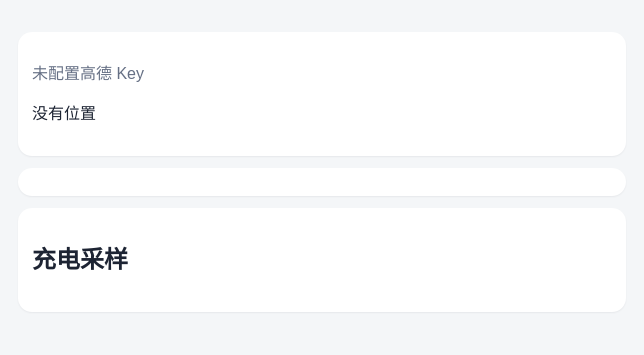
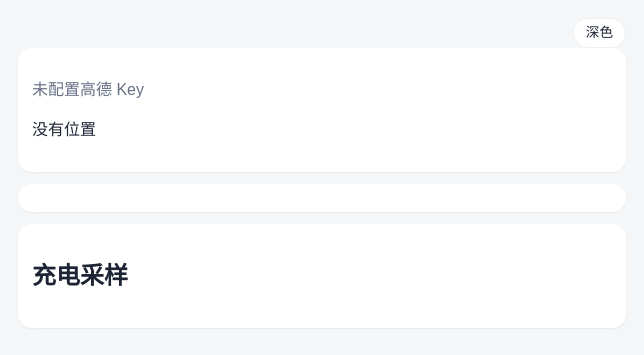
Before and after one commit to AemonCao/teslaslip, a Python web app: template app/templates/charge.html in a window 1280 px wide. Shown: the top 355 px of the page, without its empty margins (318-962 px from the left). Run offline with Jinja, Linux system fonts and the light colour scheme; the template is opened without the code that fills it, so the values that code supplies are empty.

Commit message:
✨ feat(page): 为出门页和充电页添加深色样式与手动切换

```diff
--- /dev/null
+++ b/app/templates/_theme_head.html
@@ -0,0 +1,75 @@
+<script>
+(function () {
+  try {
+    if (localStorage.getItem("teslaslip-theme") === "dark") {
+      document.documentElement.setAttribute("data-theme", "dark");
+    }
+  } catch (e) {}
+})();
+</script>
+<style>
+  :root {
+    color-scheme: light;
+    --bg: #f4f6f8;
+    --text: #1d2433;
+    --muted: #667085;
+    --card: #fff;
+    --line: #eef1f4;
+    --shadow: 0 1px 2px rgba(16, 24, 40, 0.06);
+    --surface: #f8fafc;
+    --accent: #175cd3;
+    --dest: #8a5a00;
+    --ink: #344054;
+  }
+  html[data-theme="dark"] {
+    color-scheme: dark;
+    --bg: #12151c;
+    --text: #e8eaed;
+    --muted: #9aa3b2;
+    --card: #1c212b;
+    --line: #2a3140;
+    --shadow: 0 1px 2px rgba(0, 0, 0, 0.35);
+    --surface: #171c26;
+    --accent: #7aa2f7;
+    --dest: #e8b86d;
+    --ink: #d0d5dd;
+  }
+  * { box-sizing: border-box; }
+  body {
+    margin: 0;
+    font: 16px/1.5 "PingFang SC", "Noto Sans SC", "Microsoft YaHei", sans-serif;
+    color: var(--text);
+    background: var(--bg);
+  }
+  main { max-width: 640px; margin: 0 auto; padding: 16px; }
+  h1 { font-size: 1.35rem; margin: 0 0 8px; }
+  .muted, .note { color: var(--muted); }
+  .card {
+    background: var(--card);
+    border-radius: 14px;
+    padding: 14px;
+    margin: 0 0 12px;
+    box-shadow: var(--shadow);
+  }
+  .row { display: flex; justify-content: space-between; gap: 12px; padding: 7px 0; border-bottom: 1px solid var(--line); }
+  .row span:last-child { text-align: right; }
+  .top { display: flex; align-items: flex-start; justify-content: space-between; gap: 12px; }
+  .titles { min-width: 0; }
+  .theme-toggle {
+    flex: none;
+    margin-top: 2px;
+    border: 1px solid var(--line);
+    background: var(--card);
+    color: var(--text);
+    border-radius: 999px;
+    padding: 4px 12px;
+    font: inherit;
+    font-size: 0.85rem;
+    cursor: pointer;
+  }
+  svg { background: var(--surface); border-radius: 10px; }
+  polyline[data-dashed="0"] { stroke: var(--accent); }
+  polyline[data-dashed="1"] { stroke: var(--muted); }
+  text[data-label="parking"] { fill: var(--ink); }
+  circle[data-kind="charge-point"] { fill: var(--accent); }
+</style>
--- /dev/null
+++ b/app/templates/_theme_toggle.html
@@ -0,0 +1,24 @@
+<button type="button" class="theme-toggle" id="theme-toggle" aria-pressed="false">深色</button>
+<script>
+(function () {
+  var btn = document.getElementById("theme-toggle");
+  function dark() {
+    return document.documentElement.getAttribute("data-theme") === "dark";
+  }
+  function sync() {
+    var on = dark();
+    btn.textContent = on ? "浅色" : "深色";
+    btn.setAttribute("aria-pressed", on ? "true" : "false");
+  }
+  btn.addEventListener("click", function () {
+    if (dark()) document.documentElement.removeAttribute("data-theme");
+    else document.documentElement.setAttribute("data-theme", "dark");
+    try {
+      localStorage.setItem("teslaslip-theme", dark() ? "dark" : "light");
+    } catch (e) {}
+    sync();
+    document.dispatchEvent(new Event("teslaslip-theme"));
+  });
+  sync();
+})();
+</script>
--- a/app/templates/charge.html
+++ b/app/templates/charge.html
@@ -3,36 +3,22 @@
 <head>
   <meta charset="utf-8">
   <meta name="viewport" content="width=device-width, initial-scale=1">
+  {% include "_theme_head.html" %}
   <title>充电</title>
   <style>
-    :root { color-scheme: light; }
-    * { box-sizing: border-box; }
-    body {
-      margin: 0;
-      font: 16px/1.5 "PingFang SC", "Noto Sans SC", "Microsoft YaHei", sans-serif;
-      color: #1d2433;
-      background: #f4f6f8;
-    }
-    main { max-width: 640px; margin: 0 auto; padding: 16px; }
-    h1 { font-size: 1.35rem; margin: 0 0 8px; }
-    .muted, .note { color: #667085; }
-    .card {
-      background: #fff;
-      border-radius: 14px;
-      padding: 14px;
-      margin: 0 0 12px;
-      box-shadow: 0 1px 2px rgba(16, 24, 40, 0.06);
-    }
-    .row { display: flex; justify-content: space-between; gap: 12px; padding: 7px 0; border-bottom: 1px solid #eef1f4; }
-    .row span:last-child { text-align: right; }
-    svg { width: 100%; height: 180px; background: #f8fafc; border-radius: 10px; }
+    svg { width: 100%; height: 180px; }
     #map { width: 100%; height: 220px; border-radius: 10px; }
   </style>
 </head>
 <body>
 <main>
-  <h1>{{ v.title }}</h1>
-  <p class="muted">{{ v.address }}</p>
+  <div class="top">
+    <div class="titles">
+      <h1>{{ v.title }}</h1>
+      <p class="muted">{{ v.address }}</p>
+    </div>
+    {% include "_theme_toggle.html" %}
+  </div>
   <section class="card">
     {% if v.amap_key %}
       <div id="map"></div>
@@ -43,16 +29,24 @@
       <script src="{{ v.amap_src | safe }}"></script>
       <script>
         const point = JSON.parse(document.getElementById("charge-point").textContent);
+        function amapStyle() {
+          return document.documentElement.getAttribute("data-theme") === "dark"
+            ? "amap://styles/dark"
+            : "amap://styles/normal";
+        }
         if (point) {
-          const map = new AMap.Map("map", {viewMode: "2D", zoom: 15, center: point.path});
+          const map = new AMap.Map("map", {viewMode: "2D", zoom: 15, center: point.path, mapStyle: amapStyle()});
           map.add(new AMap.Marker({position: point.path}));
+          document.addEventListener("teslaslip-theme", function () {
+            map.setMapStyle(amapStyle());
+          });
         }
       </script>
     {% else %}
       <p class="note">未配置高德 Key</p>
       {% if v.point %}
       <svg viewBox="0 0 320 180" role="img" aria-label="充电位置">
-        <circle data-kind="charge-point" cx="160" cy="90" r="8" fill="#175cd3"></circle>
+        <circle data-kind="charge-point" cx="160" cy="90" r="8"></circle>
       </svg>
       {% else %}
       <p>没有位置</p>
```
Also changed, not shown: app/templates/drive.html (+39 -30 lines).
